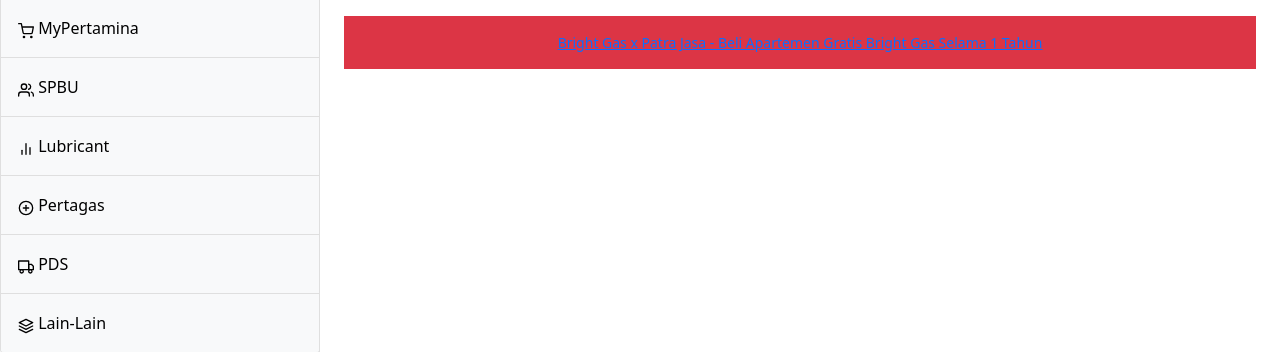
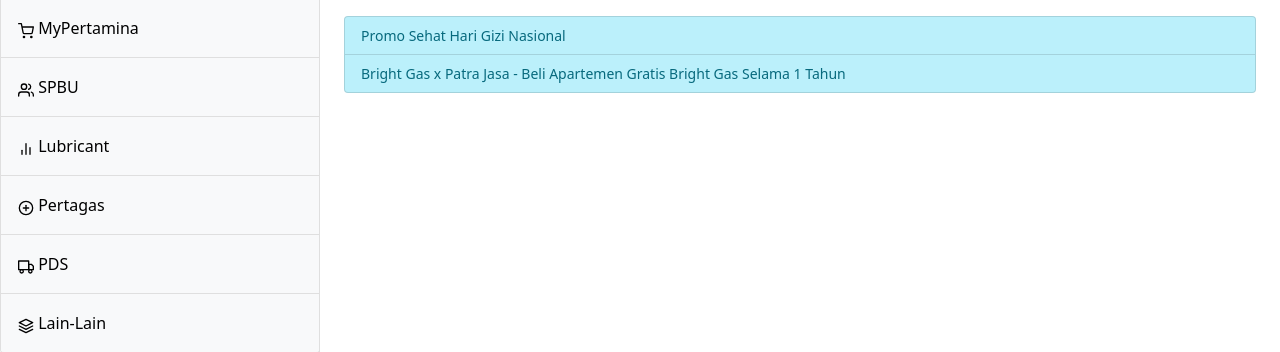
Before and after one commit to gunawanzakiahhalim/ci4login, a CodeIgniter 4 app: the page made by app/Views/info/index.php in a window 1280 px wide. Shown: the part 185-537 px from the top of the page. Run offline with PHP 8.4 and a stand-in for CodeIgniter, Linux system fonts and the light colour scheme; the template is opened without the code that fills it, so the values that code supplies are empty; some libraries are stand-ins or nearby versions.

Commit message:
modified info index and style.css

```diff
--- a/app/Views/info/index.php
+++ b/app/Views/info/index.php
@@ -63,7 +63,11 @@
             </tbody>
         </table>
     </div>
-    <div class="p-3 mb-2 bg-danger text-white text-center"><a class="info" href="https://arjunadigital.000webhostapp.com/pdf/Voucher%20Patraland%20Urbano_PDS%20135%20Bright%20Gas.pdf" target="_blank">Bright Gas x Patra Jasa - Beli Apartemen Gratis Bright Gas Selama 1 Tahun</a></div>
+    <div class="list-group">
+        <a href="https://ops11.000webhostapp.com/img/Promo%20Sehat%20Hari%20Gizi%20Nasional.jpeg" target="_blank" class="list-group-item list-group-item-action list-group-item-info">Promo Sehat Hari Gizi Nasional</a>
+        <a href="https://arjunadigital.000webhostapp.com/pdf/Voucher%20Patraland%20Urbano_PDS%20135%20Bright%20Gas.pdf" target="_blank" class="list-group-item list-group-item-action list-group-item-info">Bright Gas x Patra Jasa - Beli Apartemen Gratis Bright Gas Selama 1 Tahun</a>
+
+    </div>
 </main>
 
 </div>
```
Also changed, not shown: public/assets/css/style.css.
